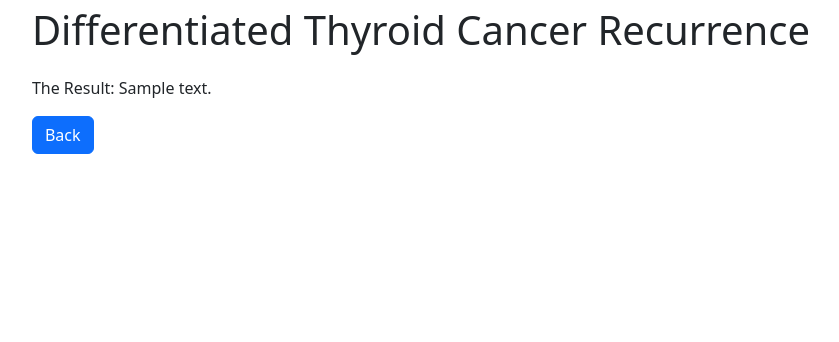
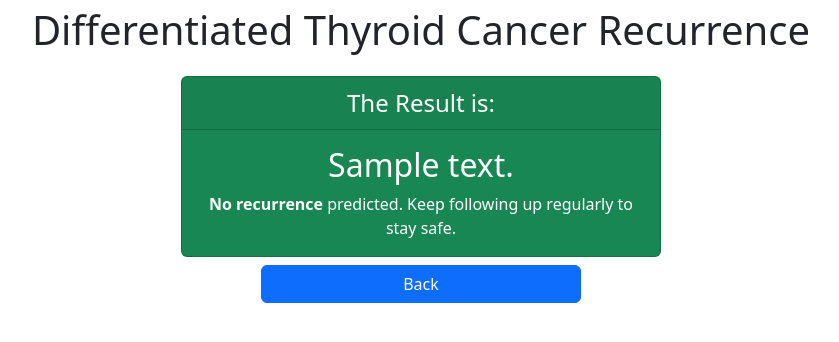
Before and after one commit to ee-son/differentiated-thyroid-cancer-recurrence-pred, a Flask app: template templates/result.html in a window 1280 px wide. Shown: the top 342 px of the page, without its empty margins (219-1058 px from the left). Run offline with Flask 3, Linux system fonts and the light colour scheme; the template is opened without the code that fills it: most values are stand-ins (such as "Sample title", 1, 10 or a date in 2020).

Commit message:
create card for the result

```diff
--- a/templates/result.html
+++ b/templates/result.html
@@ -7,12 +7,24 @@
     <title>The Result</title>
 </head>
 <body>
-    <div class="d-flex justify-content-center">
-        <form action="/">
-            <p class="fs-1">Differentiated Thyroid Cancer Recurrence</p>
-            <p class="align-center">The Result: {{decision}} </p>
-            <input class="btn btn-primary" type="submit" value="Back">
-        </form>
+    <p class="fs-1 text-center">Differentiated Thyroid Cancer Recurrence</p>
+    <div class="d-flex flex-column align-items-center">
+        <div class="card text-white {% if decision == 'Yes' %}bg-danger{% else %}bg-success{% endif %}" style="max-width: 30rem;">
+            <div class="card-header fs-4 text-center">
+                The Result is:
+            </div>
+            <div class="card-body text-center">
+                <h2 class="card-title">{{ decision }}</h2>
+                <p class="card-text">
+                    {% if decision == 'Yes' %}
+                        There is a <strong>risk of recurrence</strong>. Please consult your doctor for further evaluation.
+                    {% else %}
+                        <strong>No recurrence</strong> predicted. Keep following up regularly to stay safe.
+                    {% endif %}
+                </p>
+            </div>
+        </div>
+        <a href="/" class="btn btn-primary mt-2 w-25">Back</a>
     </div>
 
     <script src="https://cdn.jsdelivr.net/npm/bootstrap@5.2.3/dist/js/bootstrap.bundle.min.js" integrity="sha384-kenU1KFdBIe4zVF0s0G1M5b4hcpxyD9F7jL+jjXkk+Q2h455rYXK/7HAuoJl+0I4" crossorigin="anonymous"></script>
```
